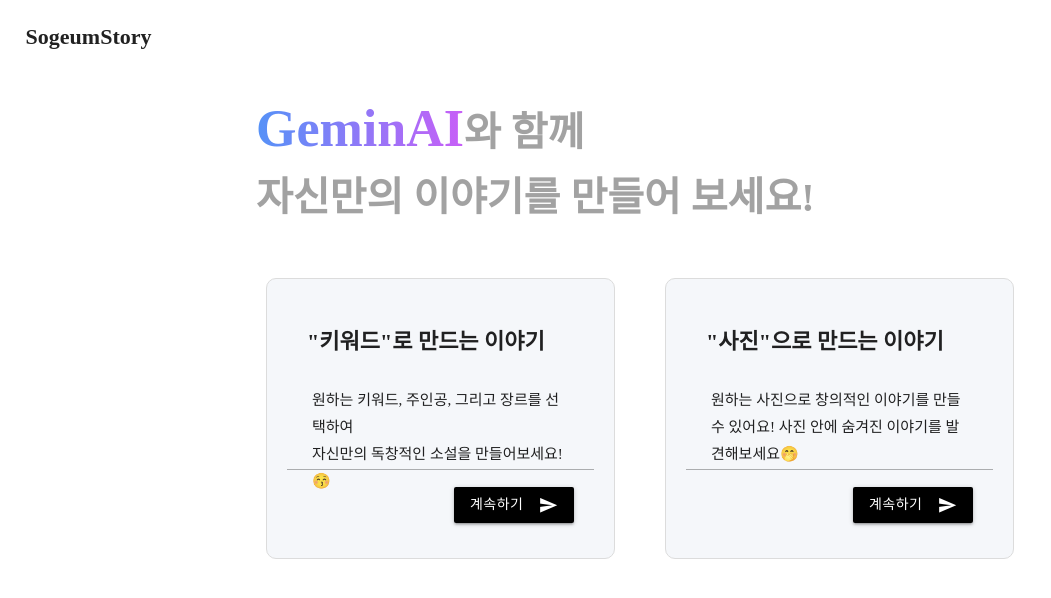
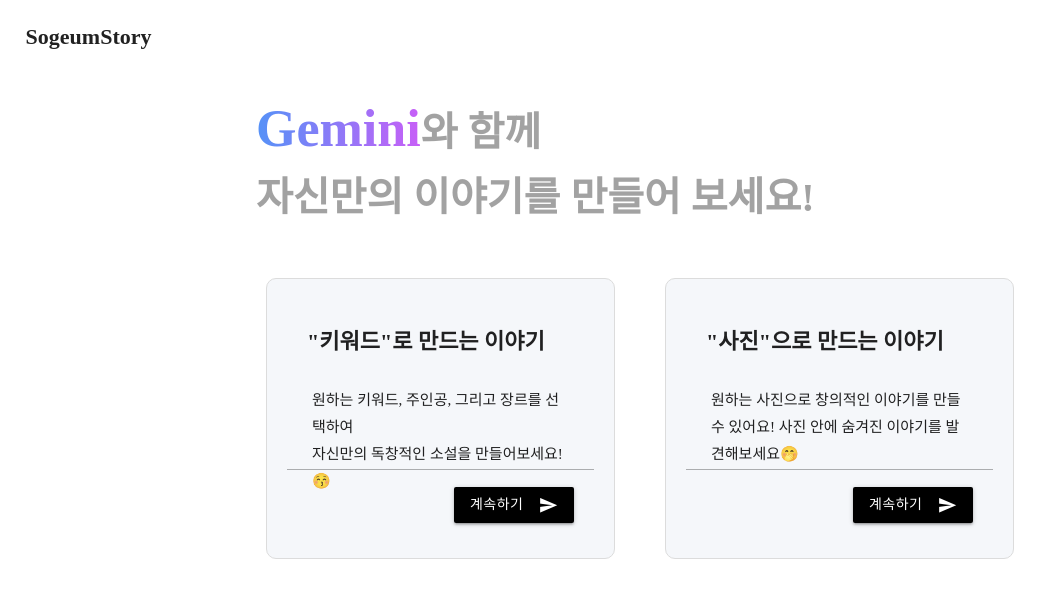
Before and after one commit to hyeyeon9/SogeumStory, a React (Create React App) app in the folder geminai-story/: page / in a window 1280 px wide. Shown: the top 598 px of the page, without its empty margins (0-1051 px from the left). Built offline with nearby package versions, Linux system fonts and the light colour scheme; a web font is replaced by a local one.

Commit message:
오타 수정

```diff
--- a/geminai-story/src/pages/Home/Home.js
+++ b/geminai-story/src/pages/Home/Home.js
@@ -15,7 +15,7 @@
         SogeumStory
       </div>
       <div className="homepage-title">
-        <span className="geminai">GeminAI</span>와 함께 <br></br>
+        <span className="geminai">Gemini</span>와 함께 <br></br>
         자신만의 이야기를 만들어 보세요!
       </div>
 
```
Also changed, not shown: 1 other file (tests, documents, lock files or other folders).
